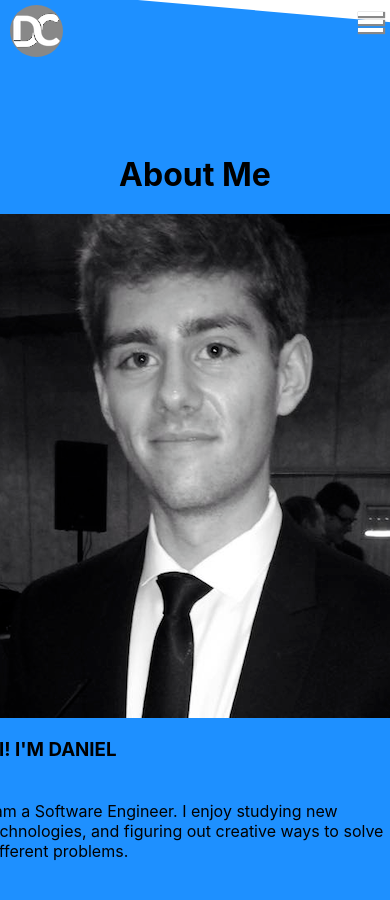
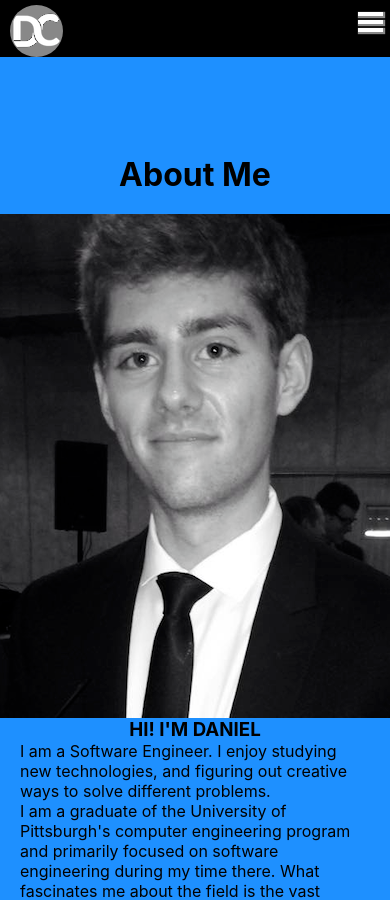
Before and after one commit to danielcritchfield95/personalwebsite, a React (Create React App) app: page /about in a window 390 px wide. Shown: the top 900 px of the page. Built offline with nearby package versions, Linux system fonts and the light colour scheme.

Commit message:
updated desktop views

```diff
--- a/src/about/about.js
+++ b/src/about/about.js
@@ -25,17 +25,17 @@ const About = () => {
                                 I am a Software Engineer.
                                 I enjoy studying new technologies, and figuring out
                                 creative ways to solve different problems.
-                        </p>
+                            </p>
                             <p>
                                 I am a graduate of the University of Pittsburgh's computer engineering
                                  program and primarily focused on software engineering during my time there.
                                  What fascinates me about the field is the vast number of programming languages
                                  and technologies I get to learn as I progress through my career.
-                        </p>
+                            </p>
                             <p>
                                 I have yet to find an area of programming that I haven't been interested in. That being
                                 said, I am most experienced in full stack development (mostly back end dev up to this point).
-                        </p>
+                            </p>
                             <br />
                         </div>
                     </div>
--- a/src/about/mobileAbout.css
+++ b/src/about/mobileAbout.css
@@ -4,6 +4,11 @@
         display: flex;
         flex-direction: column;
         top: 5px;
+        box-sizing: border-box;
+    }
+
+    .About .Container {
+        width: 100%;
     }
 
     .About .Title {
@@ -15,20 +20,24 @@
         flex-direction: column;
     }
 
-    .ProfessionalImage {
-        width: 100%;
+    .AboutContent p, .AboutContent h3 {
+        margin: auto;
+        padding: 0 20px;
         display: flex;
         justify-content: center;
-        margin: 0;
+        width: 100%;
     }
 
-    .AboutContent p, h3 {
-        padding: 10px 5px;
-        margin: 10px;
+    .ProfessionalImage {
+        display: flex;
+        justify-content: center;
+        align-items: center;
+        object-fit: contain;
     }
 
     #AboutFooter {
         position: relative !important;
         bottom: 0;
+        width: 100%;
     }
 }
--- a/src/carousel/mobileCarousel.css
+++ b/src/carousel/mobileCarousel.css
@@ -8,4 +8,13 @@
         width: 10%;
     }
 
+    .CarouselContent img {
+        overflow: hidden;
+        object-fit: contain;
+    }
+
+    .Carousel {
+        width: 95%;
+        height: 50vh;
+    }
 }
--- a/src/experience/mobileExperience.css
+++ b/src/experience/mobileExperience.css
@@ -6,6 +6,8 @@
 
     #Column1 {
         width: 100%;
+        padding: 0 0px;
+        margin: 0;
     }
 
     .Download {
--- a/src/home/mobileHome.css
+++ b/src/home/mobileHome.css
@@ -30,11 +30,16 @@
     }
 
     .CenteredDescription {
+        padding-top: 0;
+        margin-top: 0;
         width: 90%;
+        display: flex;
     }
 
     .CenteredDescription p {
-        margin: auto;
+        padding: 0;
+        align-items: center;
+        justify-content: center;
     }
 
     .DownArrow {
@@ -42,7 +47,7 @@
     }
 
     #Me {
-        height: 50vh;
+        height: 40vh;
         padding-top: 50px;
     }
 
--- a/src/navbar/mobileNavbar.css
+++ b/src/navbar/mobileNavbar.css
@@ -1,7 +1,7 @@
 @media (max-width: 768px) {
 
     #navbar {
-        /* background-color: #888888; */
+        background-color: black;
     }
 
     a:hover {
--- a/src/tile/mobileTile.css
+++ b/src/tile/mobileTile.css
@@ -6,4 +6,9 @@
         border-radius: 0;
     }
 
+    .TileContent {
+        padding-top: 100px;
+        overflow: scroll;
+    }
+
 }
```
